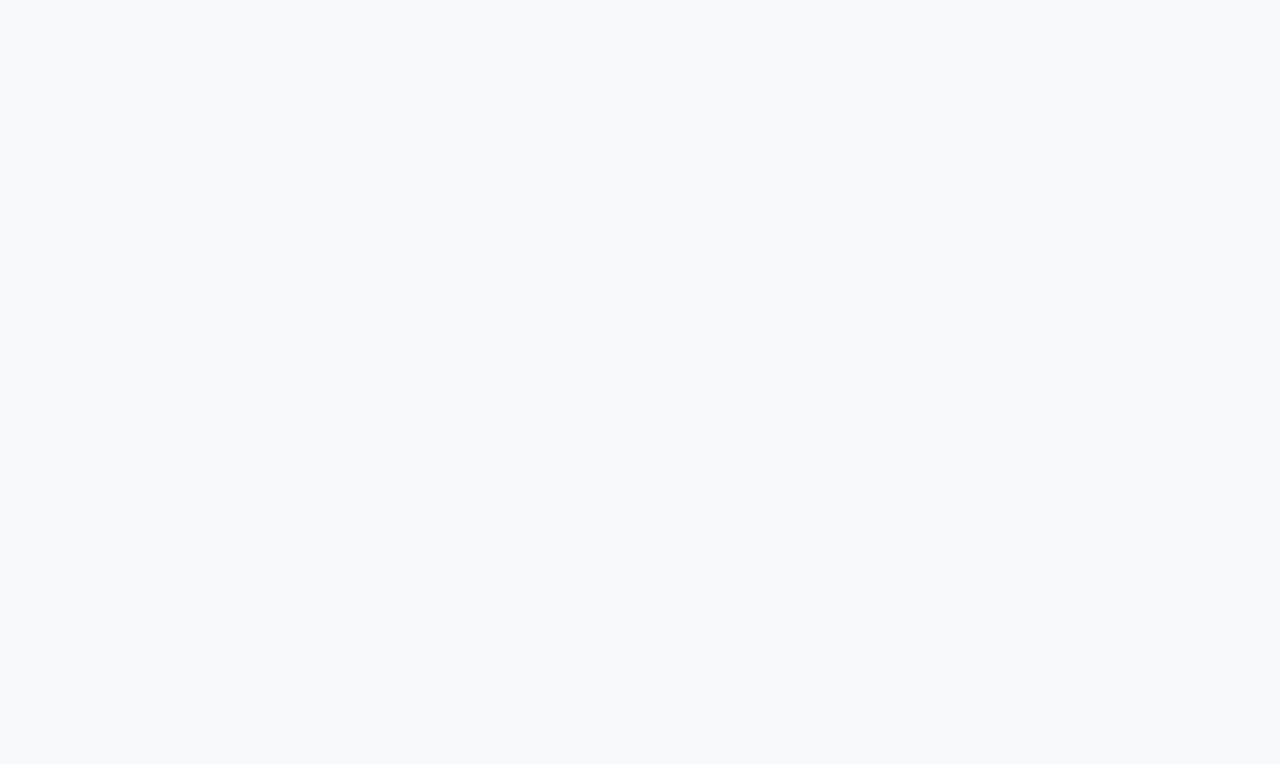
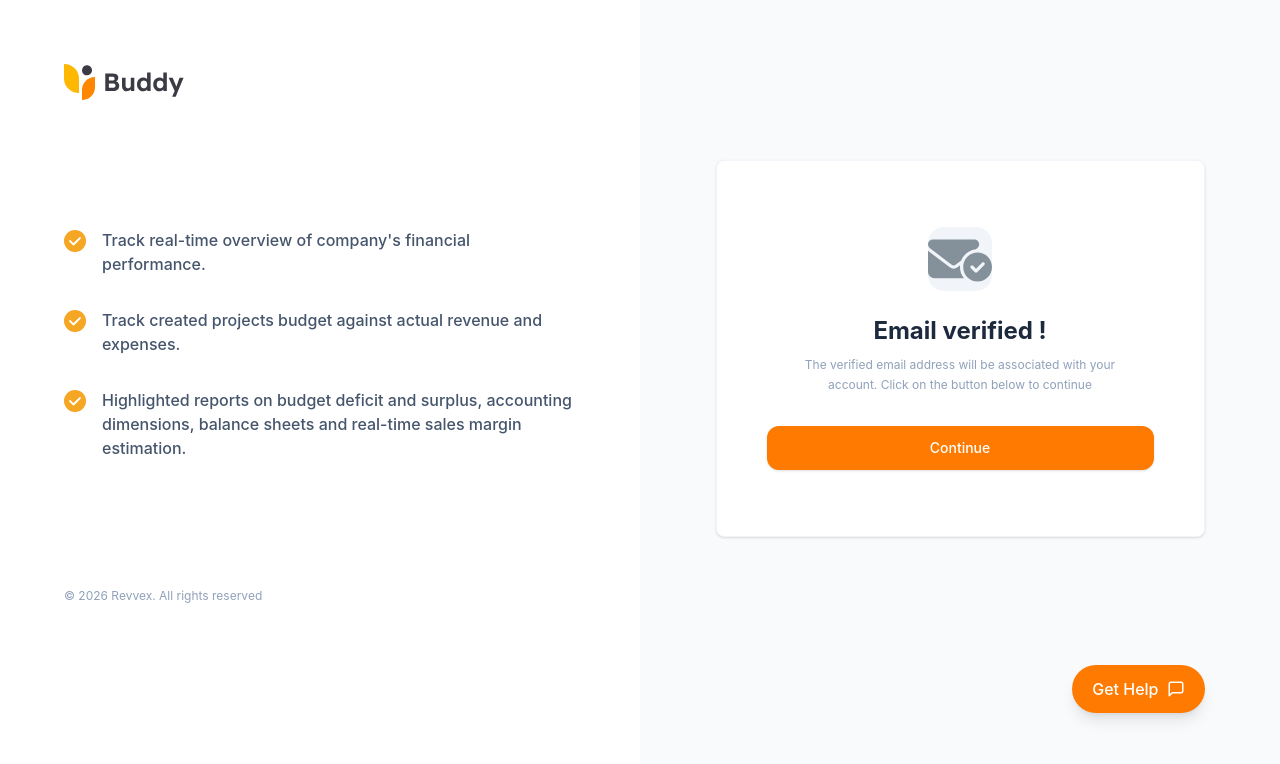
Before and after one commit to Rengkat/zojatech-assessment, a React (Vite) app: page /verified-success in a window 1280 px wide. Before the commit this address had no page. Shown: the top 764 px of the page. Built offline with nearby package versions, Linux system fonts and the light colour scheme.

Commit message:
add: verified Success email

```diff
--- a/src/App.tsx
+++ b/src/App.tsx
@@ -4,6 +4,7 @@ import { RegisterOptions } from "./pages/RegisterOptions";
 import { RegisterForm } from "./pages/RegisterForm";
 import { CheckMail } from "./pages/CheckMail";
 import { VerifyEmail } from "./pages/VerifyEmail";
+import { VerifiedSuccess } from "./pages/VerifiedSuccess";
 
 function App() {
   return (
@@ -16,6 +17,7 @@ function App() {
           <Route path="form" element={<RegisterForm />} />
           <Route path="check-mail" element={<CheckMail />} />
           <Route path="verify-email" element={<VerifyEmail />} />
+          <Route path="verified-success" element={<VerifiedSuccess />} />
         </Route>
       </Routes>
     </BrowserRouter>
--- a/src/pages/VerifiedSuccess.tsx
+++ b/src/pages/VerifiedSuccess.tsx
@@ -0,0 +1,27 @@
+import React from "react";
+import { useNavigate } from "react-router-dom";
+import verifieEmailIcon from "../assets/verifiedEmail.svg";
+
+export const VerifiedSuccess: React.FC = () => {
+  const navigate = useNavigate();
+
+  return (
+    <div className="text-center py-4">
+      <div className="w-16 h-16 bg-slate-100 rounded-2xl flex items-center justify-center mx-auto mb-6 text-slate-500">
+        <img src={verifieEmailIcon} alt="Verified Email" />
+      </div>
+
+      <h2 className="text-2xl font-bold text-slate-800 mb-2">Email verified !</h2>
+      <p className="text-xs text-slate-400 max-w-xs mx-auto mb-8 leading-relaxed">
+        The verified email address will be associated with your account. Click on the button below
+        to continue
+      </p>
+
+      <button
+        onClick={() => navigate("/portfolio")}
+        className="w-full bg-brand-orange hover:bg-orange-600 text-white font-medium py-3 rounded-xl text-sm transition-colors shadow-sm">
+        Continue
+      </button>
+    </div>
+  );
+};
```
Also changed, not shown: src/assets/verifiedEmail.svg (added).
